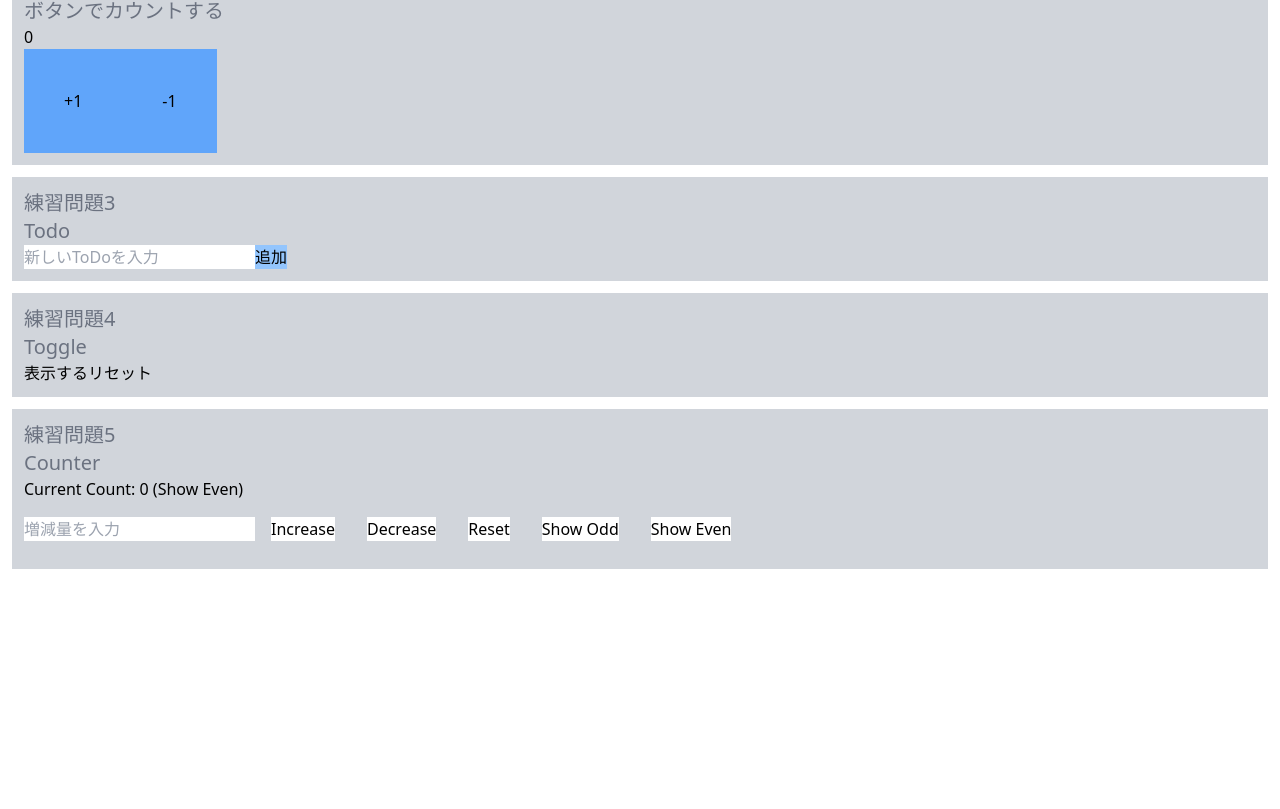
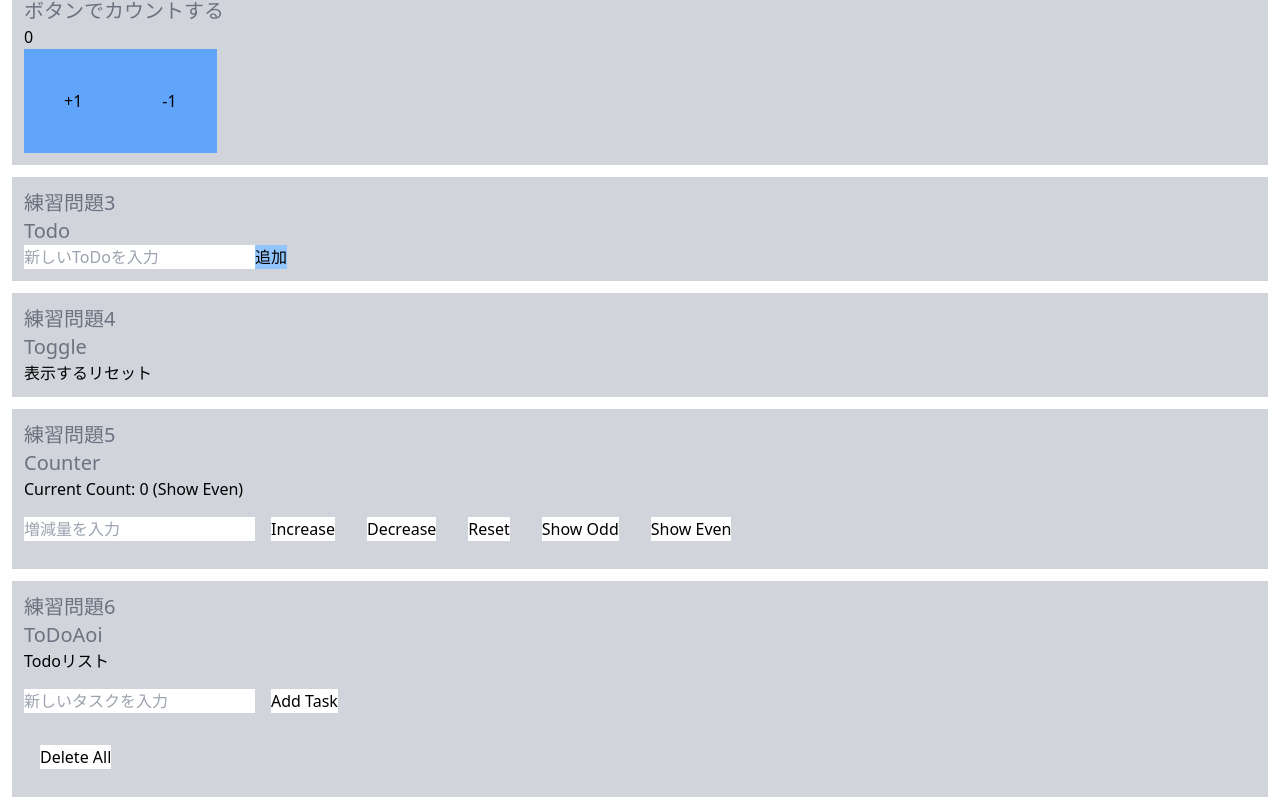
Before and after one commit to iwasawarenji954/practice, a Next.js app: page / in a window 1280 px wide. Shown: the part 229-1038 px from the top of the page. Before the commit the page ends 810 px from the top, so only its background shows below. Built offline with nearby package versions, Linux system fonts and the light colour scheme.

Commit message:
update: 新規TodoWith葵

```diff
--- a/app/page.tsx
+++ b/app/page.tsx
@@ -5,6 +5,7 @@ import CountApp from "@/components/CountUp";
 import ToDoApp from "@/components/ToDo";
 import ToggleApp from "@/components/Toggle";
 import Counter from '@/components/Counter';
+import Todo from '@/components/TodoAoi';
 
 export default function Home() {
   return (
@@ -47,6 +48,13 @@ export default function Home() {
         </div>
         <Counter />
       </section>
+      <section className="bg-gray-300 p-3 m-3">
+        <div className="text-gray-500 text-xl">
+          <p>練習問題6</p>
+          <p>ToDoAoi</p>
+        </div>
+        <Todo />
+      </section>
     </div>
   )
 }
--- /dev/null
+++ b/components/TodoAoi.tsx
@@ -0,0 +1,91 @@
+'use client';
+import React, { useState } from 'react';
+
+// Todo型を定義
+type Todo = {
+    text: string;
+    completed: boolean;
+  };
+
+function Todo() {
+    // 型を指定して、todos配列を定義
+  const [todos, setTodos] = useState<Todo[]>([]);
+//   const [todos, setTodos] = useState([]); // タスクのリスト
+  const [task, setTask] = useState('');   // 新しいタスクの入力状態
+
+  // タスクを追加するハンドラー関数
+  const handleAddTask = () => {
+    if (task) {
+      setTodos([...todos, { text: task, completed: false }]);
+      setTask(''); // 入力フィールドをクリア
+    } else {
+      alert("タスクを入力してください");
+    }
+  };
+
+  // タスクを完了済みにするハンドラー関数
+  const handleToggleComplete = (index: number) => {
+    const updatedTodos = [...todos];
+    updatedTodos[index].completed = !updatedTodos[index].completed;
+    setTodos(updatedTodos); // 更新されたリストをセット
+  };
+
+  // 完了済みのタスクを削除するハンドラー関数
+  const handleDeleteTask = (index: number) => {
+    const updatedTodos = todos.filter((_, i) => i !== index); //_は引数を渡さないという意味
+    setTodos(updatedTodos); // 更新されたリストをセット
+  };
+
+  // すべてのタスクを削除するハンドラー関数
+  const handleDeleteAllTasks = () => {
+    setTodos([]); // todosを空の配列にして全タスクを削除
+  };
+
+  return (
+    <div className="todo-app">
+      <h1>Todoリスト</h1>
+
+      {/* タスク入力 */}
+      <input
+        type="text"
+        placeholder="新しいタスクを入力"
+        value={task}
+        onChange={(e) => setTask(e.target.value)}
+      />
+
+      {/* タスクを追加するボタン */}
+      <button className="m-4 bg-white" onClick={handleAddTask}>
+        Add Task
+      </button>
+
+      {/* タスクリストの表示 */}
+      <ul>
+        {todos.map((todo, index) => (
+          <li key={index} style={{ textDecoration: todo.completed ? 'line-through' : 'none' }}>
+            <input
+                type="checkbox"
+                checked={todo.completed}
+                onChange={() => handleToggleComplete(index)}
+            />
+            {todo.text}
+
+            {/* タスクを完了済みにするボタン */}
+            <button className="m-4 bg-white" onClick={() => handleToggleComplete(index)}>
+              {todo.completed ? 'Undo' : 'Complete'}
+            </button>
+
+            {/* タスクを削除するボタン */}
+            <button className="m-4 bg-white" onClick={() => handleDeleteTask(index)}>
+              Delete
+            </button>
+          </li>
+        ))}
+      </ul>
+      <button className="m-4 bg-white" onClick={handleDeleteAllTasks}>
+              Delete All
+      </button>
+    </div>
+  );
+}
+
+export default Todo;
```
